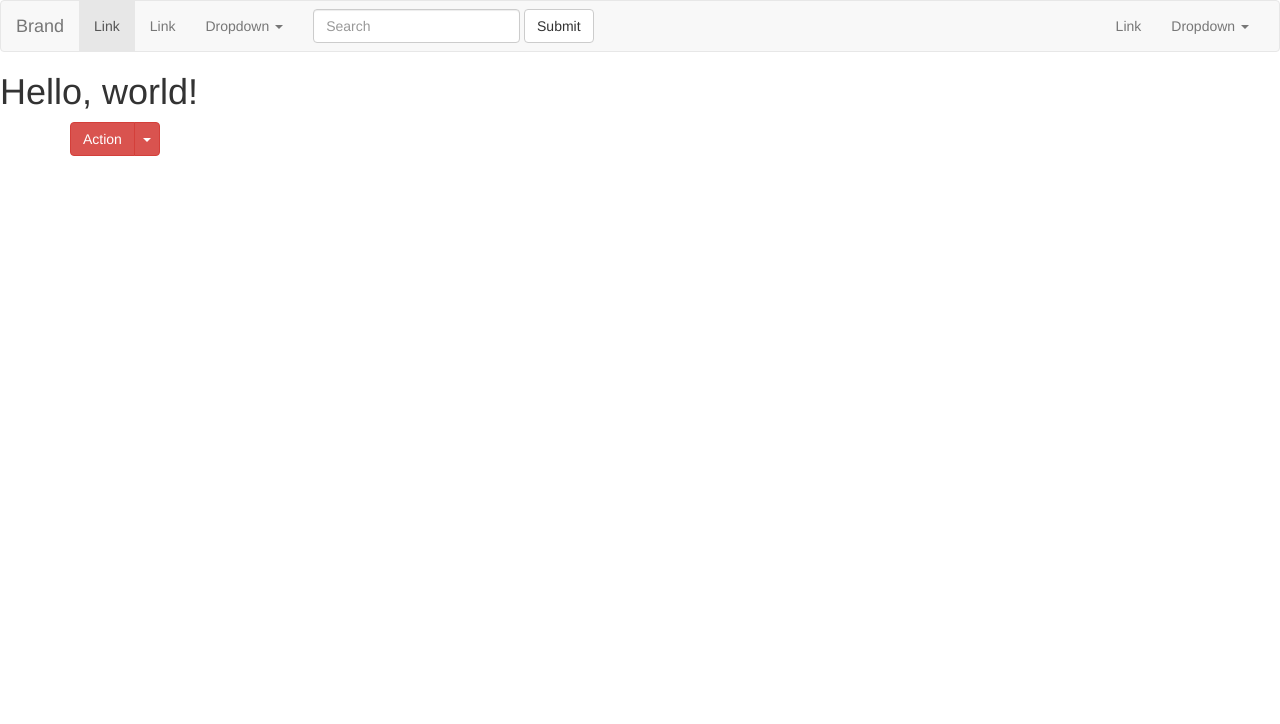
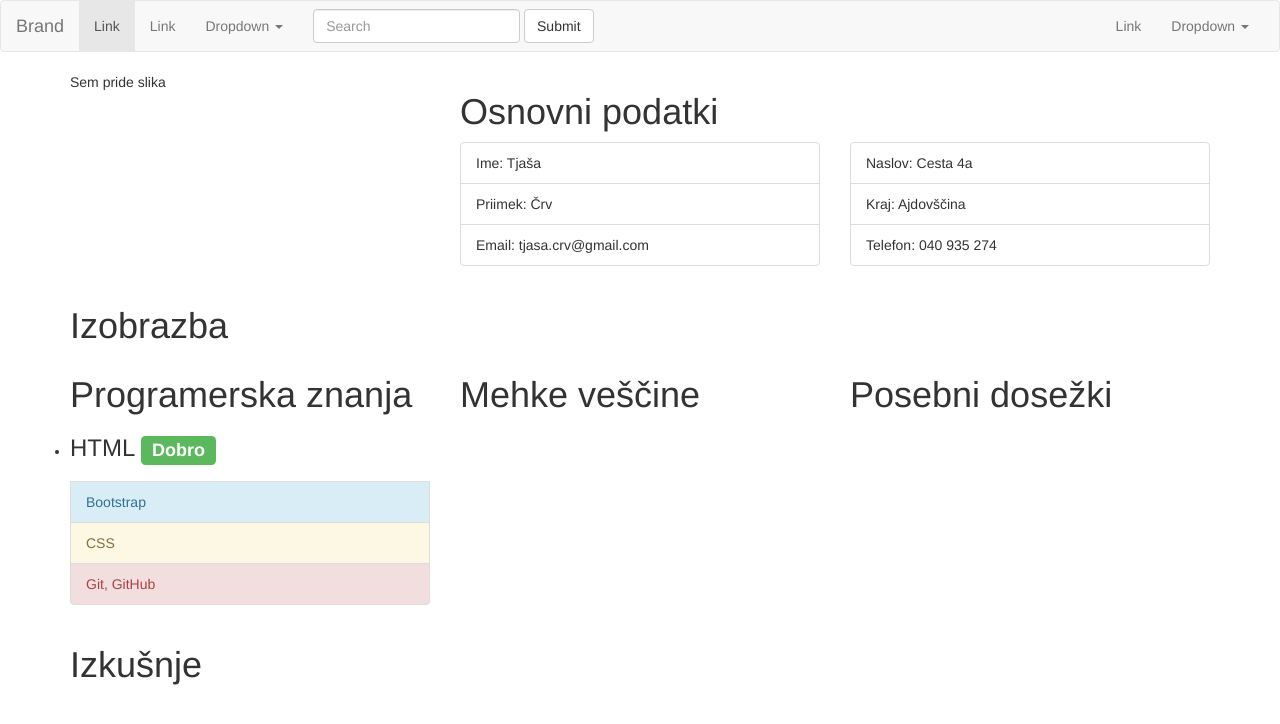
Before and after one commit to evergrowing/startbootstrap, a plain HTML site: page index.html in a window 1280 px wide. Drawn offline with nearby package versions, Linux system fonts and the light colour scheme.

Commit message:
Cv half done

```diff
--- a/index.html
+++ b/index.html
@@ -67,25 +67,70 @@
     </div><!-- /.container-fluid -->
   </nav>
 
-  <h1>Hello, world!</h1>
-<div class = "container">
-<!-- Split button -->
-<div class="btn-group">
-  <button type="button" class="btn btn-danger">Action</button>
-  <button type="button" class="btn btn-danger dropdown-toggle" data-toggle="dropdown" aria-haspopup="true" aria-expanded="false">
-    <span class="caret"></span>
-    <span class="sr-only">Toggle Dropdown</span>
-  </button>
-  <ul class="dropdown-menu">
-    <li><a href="#">Action</a></li>
-    <li><a href="#">Another action</a></li>
-    <li><a href="#">Something else here</a></li>
-    <li role="separator" class="divider"></li>
-    <li><a href="#">Separated link</a></li>
+    <div class="container">
+      <div class="row">
+        <div id= "slika" class="col-xs-12 col-md-3">
+          Sem pride slika
+        </div>
+        <div id= "osn-pod" class="col-xs-12 col-md-offset-1 col-md-8">
+          <div class="row">
+            <div class="col-xs-12">
+              <h1>Osnovni podatki</h1>
+            </div>
+          </div>
+          <div class="row">
+            <div class="col-md-6">
+              <ul class="list-group">
+                <li class="list-group-item">Ime: Tjaša</li>
+                <li class="list-group-item">Priimek: Črv</li>
+                <li class="list-group-item">Email: tjasa.crv@gmail.com</li>
+              </ul>
+            </div>
+            <div class="col-md-6">
+              <ul class="list-group">
+                <li class="list-group-item">Naslov: Cesta 4a</li>
+                <li class="list-group-item">Kraj: Ajdovščina</li>
+                <li class="list-group-item">Telefon: 040 935 274</li>
               </ul>
             </div>
           </div>
+        </div>
+      </div>
 
+      <div class="row">
+          <div id= "izob" class="col-xs-12 col-md-3">
+              <h1>Izobrazba</h1>
+          </div>
+      </div>
+
+      <div class="row">
+          <div id= "pro_zna" class="col-xs-12 col-md-4">
+            <h1>Programerska znanja</h1>
+
+
+            <ul class="list-group">
+              <li><h3>HTML <span class="label label-success">Dobro</span><h3></li>
+              <li class="list-group-item list-group-item-info">Bootstrap</li>
+              <li class="list-group-item list-group-item-warning">CSS</li>
+              <li class="list-group-item list-group-item-danger">Git, GitHub</li>
+            </ul>
+
+          </div>
+          <div id= "meh_ves" class="col-xs-12 col-md-4">
+            <h1>Mehke veščine</h1>
+          </div>
+          <div id= "pos_dos" class="col-xs-12 col-md-4">
+            <h1>Posebni dosežki</h1>
+          </div>
+      </div>
+
+      <div class="row">
+          <div id= "izkus" class="col-xs-12 col-md-3">
+            <h1>Izkušnje</h1>
+          </div>
+      </div>
+
+    </div>
 
     </body>
 </html>
```
Lines whose indentation alone changed are shown as unchanged.
